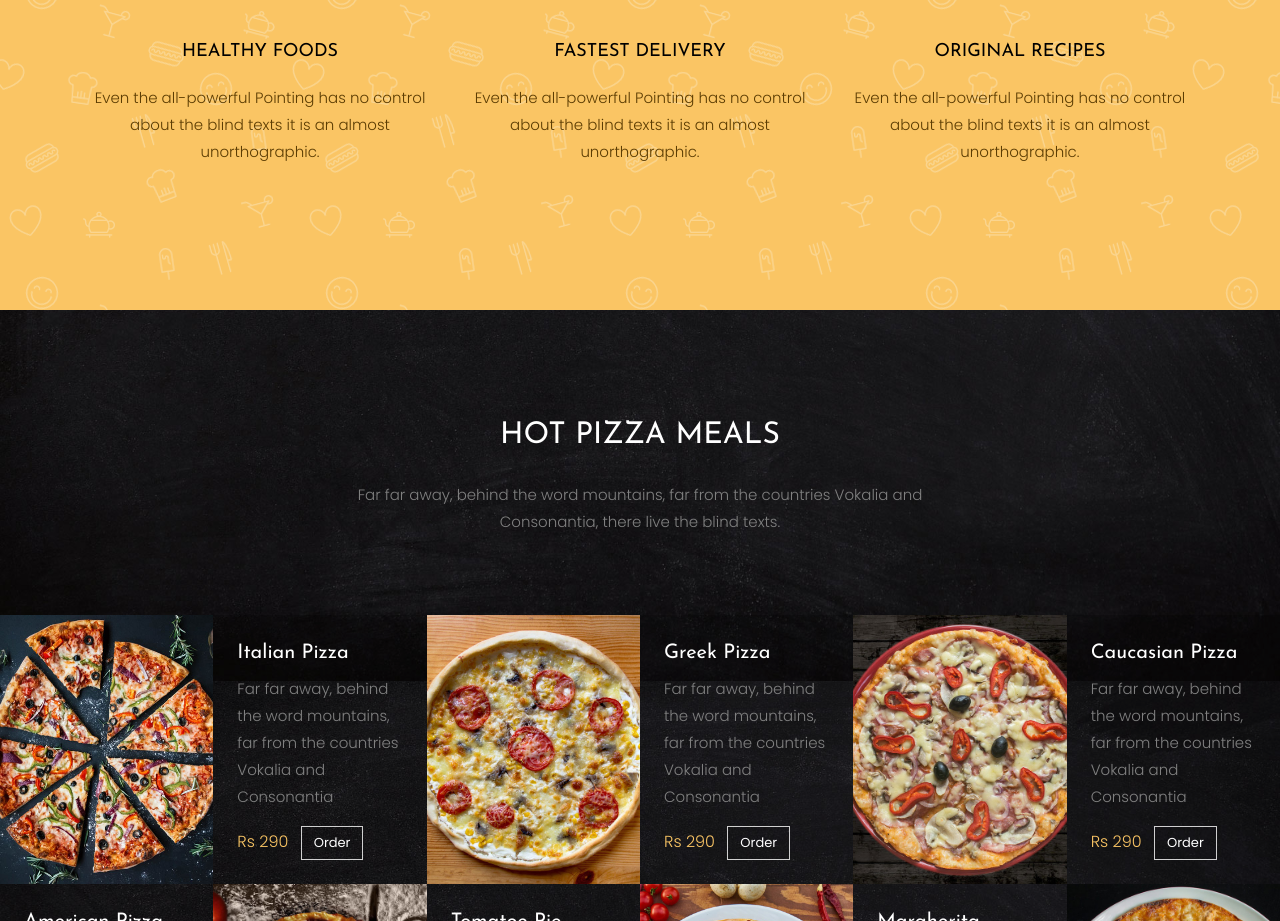
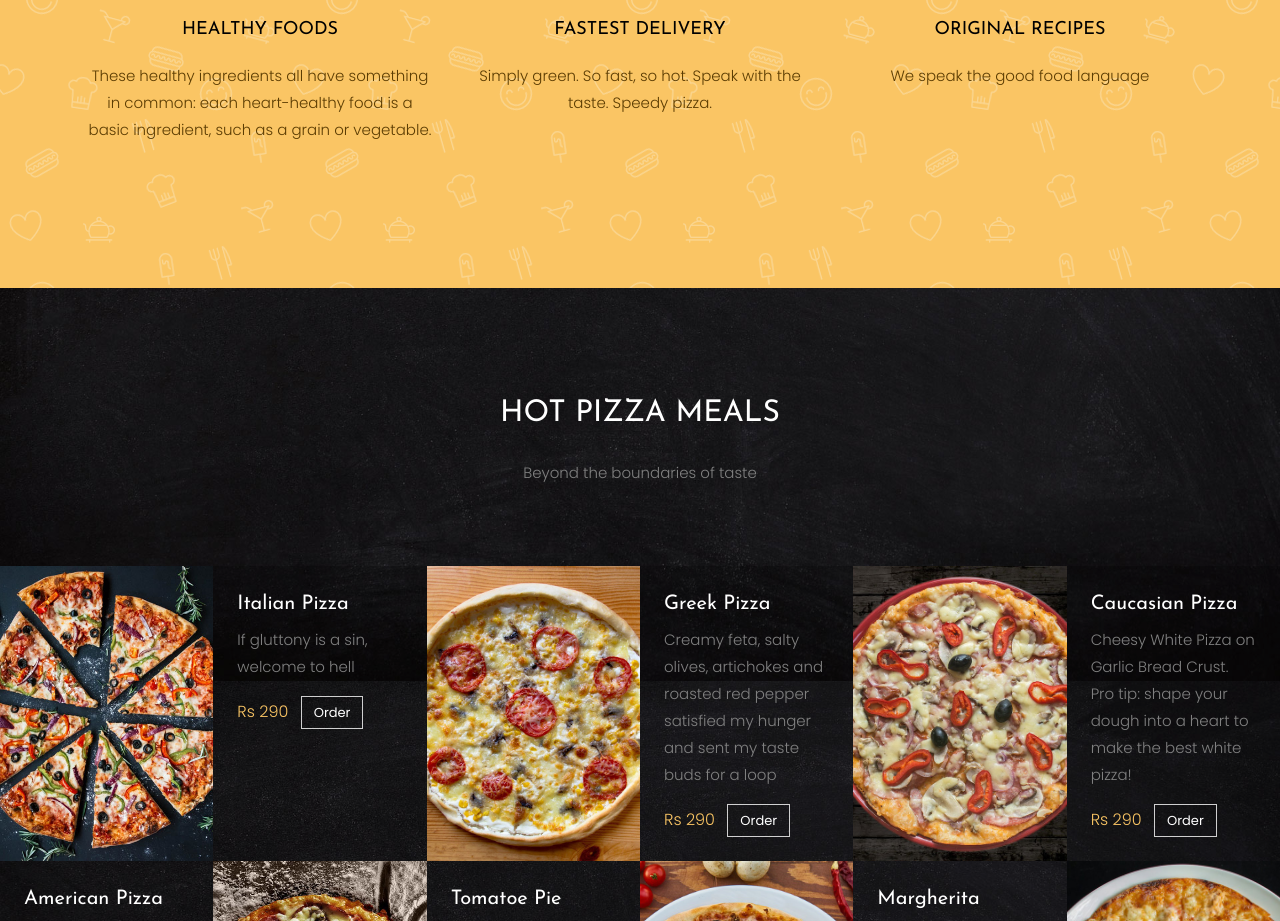
Before and after one commit to Narendran36/PizzaMace, a plain HTML site: page index.html in a window 1280 px wide. Shown: the part 1879-2800 px from the top of the page. Drawn offline with Linux system fonts and the light colour scheme; some packages are replaced by stand-ins of ours; no server answers; files whose address does not match are found by name.

Commit message:
Update index.html

```diff
--- a/index.html
+++ b/index.html
@@ -58,7 +58,7 @@
             <div class="col-md-6 col-sm-12 ftco-animate">
             	<span class="subheading">Delicious</span>
               <h1 class="mb-4">Italian Cuizine</h1>
-              <p class="mb-4 mb-md-5">A small river named Duden flows by their place and supplies it with the necessary regelialia.</p>
+              <p class="mb-4 mb-md-5">Italian cuisine is food typical of Italy. It has developed through centuries of social and economic changes, with roots stretching to antiquity</p>
               <p><a href="#" class="btn btn-primary p-3 px-xl-4 py-xl-3">Order Now</a> <a href="#" class="btn btn-white btn-outline-white p-3 px-xl-4 py-xl-3">View Menu</a></p>
             </div>
             <div class="col-md-6 ftco-animate">
@@ -77,7 +77,7 @@
             <div class="col-md-6 col-sm-12 order-md-last ftco-animate">
             	<span class="subheading">Crunchy</span>
               <h1 class="mb-4">Italian Pizza</h1>
-              <p class="mb-4 mb-md-5">A small river named Nila flows by their place and supplies it with the necessary regelialia.</p>
+              <p class="mb-4 mb-md-5">Discover what it is that sets authentic Italian pizza apart from the rest and makes it the very best original dish in the world.</p>
               <p><a href="#" class="btn btn-primary p-3 px-xl-4 py-xl-3">Order Now</a> <a href="#" class="btn btn-white btn-outline-white p-3 px-xl-4 py-xl-3">View Menu</a></p>
             </div>
             <div class="col-md-6 ftco-animate">
@@ -96,7 +96,7 @@
             <div class="col-md-7 col-sm-12 text-center ftco-animate">
             	<span class="subheading">Welcome</span>
               <h1 class="mb-4">We cooked your desired Pizza Recipe</h1>
-              <p class="mb-4 mb-md-5">A small river named Nila flows by their place and supplies it with the necessary regelialia.</p>
+              <p class="mb-4 mb-md-5">when the going gets tough, the tough order pizza</p>
               <p><a href="#" class="btn btn-primary p-3 px-xl-4 py-xl-3">Order Now</a> <a href="#" class="btn btn-white btn-outline-white p-3 px-xl-4 py-xl-3">View Menu</a></p>
             </div>
 
@@ -114,7 +114,7 @@
 	    					<div class="icon"><span class="icon-phone"></span></div>
 	    					<div class="text">
 	    						<h3>+91 8330842691</h3>
-	    						<p>A small river named Nila flows</p>
+	    						<p>We are here to make your job as worry-free as possible.</p>
 	    					</div>
 	    				</div>
 	    				<div class="col-md-4 d-flex ftco-animate">
@@ -148,10 +148,10 @@
     	<div class="one-half img" style="background-image: url(images/about.jpg);"></div>
     	<div class="one-half ftco-animate">
         <div class="heading-section ftco-animate ">
-          <h2 class="mb-4">Welcome to <span class="flaticon-pizza">Pizza</span> A Restaurant</h2>
+          <h2 class="mb-4">Welcome to <span class="flaticon-pizza">Pizza Mace</span> A Restaurant</h2>
         </div>
         <div>
-  				<p>On her way she met a copy. The copy warned the Little Blind Text, that where it came from it would have been rewritten a thousand times and everything that was left from its origin would be the word "and" and the Little Blind Text should turn around and return to its own, safe country. But nothing the copy said could convince her and so it didn’t take long until a few insidious Copy Writers ambushed her, made her drunk with Longe and Parole and dragged her into their agency, where they abused her for their.</p>
+  				<p>Pizza is probably the most perfect food there is But to make it perfect is where the art lies. At Pizza Mace, we believe that the best slice is the one that captures all your senses and takes you through a gastronomical journey like no other.Pizza Mace is committed to creating the best pizza possible by using the freshest of all ingredients without any compromise, everyday.So just give us a call or stop by at one of our pizzerias to get a taste of the ultimate comfort food.</p>
   			</div>
     	</div>
     </section>
@@ -162,7 +162,7 @@
     		<div class="row justify-content-center mb-5 pb-3">
           <div class="col-md-7 heading-section ftco-animate text-center">
             <h2 class="mb-4">Our Services</h2>
-            <p>Far far away, behind the word mountains, far from the countries Vokalia and Consonantia, there live the blind texts.</p>
+            <p>Fresh baked pizza delivered, just in time, amazing flavours at the best price</p>
           </div>
         </div>
     		<div class="row">
@@ -173,7 +173,7 @@
               </div>
               <div class="media-body">
                 <h3 class="heading">Healthy Foods</h3>
-                <p>Even the all-powerful Pointing has no control about the blind texts it is an almost unorthographic.</p>
+                <p>These healthy ingredients all have something in common: each heart-healthy food is a basic ingredient, such as a grain or vegetable.</p>
               </div>
             </div>
           </div>
@@ -184,7 +184,7 @@
               </div>
               <div class="media-body">
                 <h3 class="heading">Fastest Delivery</h3>
-                <p>Even the all-powerful Pointing has no control about the blind texts it is an almost unorthographic.</p>
+                <p>Simply green. So fast, so hot. Speak with the taste. Speedy pizza.</p>
               </div>
             </div>
           </div>
@@ -193,7 +193,7 @@
               <div class="icon d-flex justify-content-center align-items-center mb-5"><span class="flaticon-pizza-1"></span></div>
               <div class="media-body">
                 <h3 class="heading">Original Recipes</h3>
-                <p>Even the all-powerful Pointing has no control about the blind texts it is an almost unorthographic.</p>
+                <p>We speak the good food language</p>
               </div>
             </div>
           </div>
@@ -206,7 +206,7 @@
     		<div class="row justify-content-center mb-5 pb-3">
           <div class="col-md-7 heading-section ftco-animate text-center">
             <h2 class="mb-4">Hot Pizza Meals</h2>
-            <p>Far far away, behind the word mountains, far from the countries Vokalia and Consonantia, there live the blind texts.</p>
+            <p>Beyond the boundaries of taste</p>
           </div>
         </div>
     	</div>
@@ -217,7 +217,7 @@
     					<a href="#" class="img" style="background-image: url(images/pizza-1.jpg);"></a>
     					<div class="text p-4">
     						<h3>Italian Pizza</h3>
-    						<p>Far far away, behind the word mountains, far from the countries Vokalia and Consonantia </p>
+    						<p>If gluttony is a sin, welcome to hell</p>
     						<p class="price"><span>Rs 290</span> <a href="#" class="ml-2 btn btn-white btn-outline-white">Order</a></p>
     					</div>
     				</div>
@@ -227,7 +227,7 @@
     					<a href="#" class="img" style="background-image: url(images/pizza-2.jpg);"></a>
     					<div class="text p-4">
     						<h3>Greek Pizza</h3>
-    						<p>Far far away, behind the word mountains, far from the countries Vokalia and Consonantia</p>
+    						<p>Creamy feta, salty olives, artichokes and roasted red pepper satisfied my hunger and sent my taste buds for a loop</p>
     						<p class="price"><span>Rs 290</span> <a href="#" class="ml-2 btn btn-white btn-outline-white">Order</a></p>
     					</div>
     				</div>
@@ -237,7 +237,7 @@
     					<a href="#" class="img" style="background-image: url(images/pizza-3.jpg);"></a>
     					<div class="text p-4">
     						<h3>Caucasian Pizza</h3>
-    						<p>Far far away, behind the word mountains, far from the countries Vokalia and Consonantia</p>
+    						<p>Cheesy White Pizza on Garlic Bread Crust. Pro tip: shape your dough into a heart to make the best white pizza!</p>
     						<p class="price"><span>Rs 290</span> <a href="#" class="ml-2 btn btn-white btn-outline-white">Order</a></p>
     					</div>
     				</div>
@@ -248,7 +248,7 @@
     					<a href="#" class="img order-lg-last" style="background-image: url(images/pizza-4.jpg);"></a>
     					<div class="text p-4">
     						<h3>American Pizza</h3>
-    						<p>Far far away, behind the word mountains, far from the countries Vokalia and Consonantia </p>
+    						<p>The Ever-So-Delicious American Pizza tossed with American spices and soaked in cheese is ready to be served straight out of the pan! Margherita Pizza.</p>
     						<p class="price"><span>Rs 290</span> <a href="#" class="ml-2 btn btn-white btn-outline-white">Order</a></p>
     					</div>
     				</div>
@@ -258,7 +258,7 @@
     					<a href="#" class="img order-lg-last" style="background-image: url(images/pizza-5.jpg);"></a>
     					<div class="text p-4">
     						<h3>Tomatoe Pie</h3>
-    						<p>Far far away, behind the word mountains, far from the countries Vokalia and Consonantia</p>
+    						<p>Fresh chopped tomatoes, basil and onions, topped with mixture of shredded cheese and mayonnaise, baked in a pie shell.</p>
     						<p class="price"><span>Rs 290</span> <a href="#" class="ml-2 btn btn-white btn-outline-white">Order</a></p>
     					</div>
     				</div>
@@ -268,7 +268,7 @@
     					<a href="#" class="img order-lg-last" style="background-image: url(images/pizza-6.jpg);"></a>
     					<div class="text p-4">
     						<h3>Margherita</h3>
-    						<p>Far far away, behind the word mountains, far from the countries Vokalia and Consonantia</p>
+    						<p>Neapolitan pizza, made with San Marzano tomatoes, mozzarella cheese, fresh basil, salt and extra-virgin olive oil.</p>
     						<p class="price"><span>Rs 290</span> <a href="#" class="ml-2 btn btn-white btn-outline-white">Order</a></p>
     					</div>
     				</div>
@@ -281,7 +281,7 @@
           <div class="col-md-7 heading-section text-center ftco-animate">
             <h2 class="mb-4">Our Menu Pricing</h2>
             <p class="flip"><span class="deg1"></span><span class="deg2"></span><span class="deg3"></span></p>
-            <p class="mt-5">Far far away, behind the word mountains, far from the countries Vokalia and Consonantia, there live the blind texts.</p>
+            <p class="mt-5">FBe a yardstick of quality. Some people aren't used to an environment where Excellence is expected.</p>
           </div>
         </div>
         <div class="row">
@@ -294,7 +294,7 @@
 	        				<span class="price">Rs 200</span>
 	        			</div>
 	        			<div class="d-block">
-	        				<p>A small river named Duden flows by their place and supplies</p>
+	        				<p>AThe result is a soft, elastic heart with a tall, fluffy crust called the cornicione in Italian.</p>
 	        			</div>
         			</div>
         		</div>
@@ -306,7 +306,7 @@
 	        				<span class="price">Rs 200</span>
 	        			</div>
 	        			<div class="d-block">
-	        				<p>A small river named Duden flows by their place and supplies</p>
+	        				<p>Classic Hawaiian Pizza combines pizza sauce, cheese, cooked ham, and pineapple</p>
 	        			</div>
 	        		</div>
         		</div>
@@ -318,7 +318,7 @@
 	        				<span class="price">Rs 200</span>
 	        			</div>
 	        			<div class="d-block">
-	        				<p>A small river named Duden flows by their place and supplies</p>
+	        				<p>Brush pizza dough evenly with olive oil mixture. Sprinkle evenly with oregano, basil, thyme (leaving rim uncovered with herbs) and season lightly with salt and pepper. Top evenly with mozzarella and feta cheese</p>
 	        			</div>
 	        		</div>
         		</div>
@@ -330,7 +330,7 @@
 	        				<span class="price">Rs 200</span>
 	        			</div>
 	        			<div class="d-block">
-	        				<p>A small river named Duden flows by their place and supplies</p>
+	        				<p>A whether you're snacking alone or sharing with others. These light chips are baked, not fried, and have 50% less fat than the leading fried potato chips.</p>
 	        			</div>
 	        		</div>
         		</div>
@@ -345,7 +345,7 @@
 	        				<span class="price">Rs 490</span>
 	        			</div>
 	        			<div class="d-block">
-	        				<p>A small river named Duden flows by their place and supplies</p>
+	        				<p>May Day is Lei Day in Hawaii Nei.</p>
 	        			</div>
 	        		</div>
         		</div>
@@ -357,7 +357,7 @@
 	        				<span class="price">Rs 200</span>
 	        			</div>
 	        			<div class="d-block">
-	        				<p>A small river named Nila flows by their place and supplies</p>
+	        				<p>A bunch of top class food cluster, that can lead your stomach to heaven</p>
 	        			</div>
 	        		</div>
         		</div>
@@ -369,7 +369,7 @@
 	        				<span class="price">Rs 200</span>
 	        			</div>
 	        			<div class="d-block">
-	        				<p>A small river named Nila flows by their place and supplies</p>
+	        				<p>Ever dreamed about having a Bacon on your pizza</p>
 	        			</div>
 	        		</div>
         		</div>
@@ -381,7 +381,7 @@
 	        				<span class="price">Rs 200</span>
 	        			</div>
 	        			<div class="d-block">
-	        				<p>A small river named Nila flows by their place and supplies</p>
+	        				<p>The freshest pineapple juice you would have had</p>
 	        			</div>
 	        		</div>
         		</div>
@@ -503,7 +503,7 @@
 		              				<a href="#" class="menu-img img mb-4" style="background-image: url(images/pizza-1.jpg);"></a>
 		              				<div class="text">
 		              					<h3><a href="#">Itallian Pizza</a></h3>
-		              					<p>Far far away, behind the word mountains, far from the countries Vokalia and Consonantia.</p>
+		              					<p>Chicago-style makes you smile.</p>
 		              					<p class="price"><span>Rs 290</span></p>
 		              					<p><a href="#" class="btn btn-white btn-outline-white">Add to cart</a></p>
 		              				</div>
@@ -514,7 +514,7 @@
 		              				<a href="#" class="menu-img img mb-4" style="background-image: url(images/pizza-2.jpg);"></a>
 		              				<div class="text">
 		              					<h3><a href="#">Itallian Pizza</a></h3>
-		              					<p>Far far away, behind the word mountains, far from the countries Vokalia and Consonantia.</p>
+		              					<p>the best thing to come out of Detroit since Motown.</p>
 		              					<p class="price"><span>Rs 290</span></p>
 		              					<p><a href="#" class="btn btn-white btn-outline-white">Add to cart</a></p>
 		              				</div>
@@ -525,7 +525,7 @@
 		              				<a href="#" class="menu-img img mb-4" style="background-image: url(images/pizza-3.jpg);"></a>
 		              				<div class="text">
 		              					<h3><a href="#">Itallian Pizza</a></h3>
-		              					<p>Far far away, behind the word mountains, far from the countries Vokalia and Consonantia.</p>
+		              					<p>stuffed crust is a must.</p>
 		              					<p class="price"><span>Rs 290</span></p>
 		              					<p><a href="#" class="btn btn-white btn-outline-white">Add to cart</a></p>
 		              				</div>
@@ -541,7 +541,7 @@
 		              				<a href="#" class="menu-img img mb-4" style="background-image: url(images/drink-1.jpg);"></a>
 		              				<div class="text">
 		              					<h3><a href="#">Lemonade Juice</a></h3>
-		              					<p>Far far away, behind the word mountains, far from the countries Vokalia and Consonantia.</p>
+		              					<p>Chicago-style makes you smile.</p>
 		              					<p class="price"><span>Rs 290</span></p>
 		              					<p><a href="#" class="btn btn-white btn-outline-white">Add to cart</a></p>
 		              				</div>
@@ -552,7 +552,7 @@
 		              				<a href="#" class="menu-img img mb-4" style="background-image: url(images/drink-2.jpg);"></a>
 		              				<div class="text">
 		              					<h3><a href="#">Pineapple Juice</a></h3>
-		              					<p>Far far away, behind the word mountains, far from the countries Vokalia and Consonantia.</p>
+		              					<p> A juice a day keeps the body in play. A well-lived day. Adding Smoothies to your Dreams. All Delicious. All The Time. All Smoothies, All Fun.</p>
 		              					<p class="price"><span>Rs 290</span></p>
 		              					<p><a href="#" class="btn btn-white btn-outline-white">Add to cart</a></p>
 		              				</div>
@@ -563,7 +563,7 @@
 		              				<a href="#" class="menu-img img mb-4" style="background-image: url(images/drink-3.jpg);"></a>
 		              				<div class="text">
 		              					<h3><a href="#">Soda Drinks</a></h3>
-		              					<p>Far far away, behind the word mountains, far from the countries Vokalia and Consonantia.</p>
+		              					<p>Run With The Little Guy. Open Happiness. It Goes Down Good.</p>
 		              					<p class="price"><span>Rs 290</span></p>
 		              					<p><a href="#" class="btn btn-white btn-outline-white">Add to cart</a></p>
 		              				</div>
@@ -579,7 +579,7 @@
 		              				<a href="#" class="menu-img img mb-4" style="background-image: url(images/burger-1.jpg);"></a>
 		              				<div class="text">
 		              					<h3><a href="#">Itallian Pizza</a></h3>
-		              					<p>Far far away, behind the word mountains, far from the countries Vokalia and Consonantia.</p>
+		              					<p>Chicago-style makes you smile.</p>
 		              					<p class="price"><span>Rs 290</span></p>
 		              					<p><a href="#" class="btn btn-white btn-outline-white">Add to cart</a></p>
 		              				</div>
@@ -590,7 +590,7 @@
 		              				<a href="#" class="menu-img img mb-4" style="background-image: url(images/burger-2.jpg);"></a>
 		              				<div class="text">
 		              					<h3><a href="#">Itallian Pizza</a></h3>
-		              					<p>Far far away, behind the word mountains, far from the countries Vokalia and Consonantia.</p>
+		              					<p>Chicago-style makes you smile.</p>
 		              					<p class="price"><span>Rs 290</span></p>
 		              					<p><a href="#" class="btn btn-white btn-outline-white">Add to cart</a></p>
 		              				</div>
@@ -601,7 +601,7 @@
 		              				<a href="#" class="menu-img img mb-4" style="background-image: url(images/burger-3.jpg);"></a>
 		              				<div class="text">
 		              					<h3><a href="#">Itallian Pizza</a></h3>
-		              					<p>Far far away, behind the word mountains, far from the countries Vokalia and Consonantia.</p>
+		              					<p>Chicago-style makes you smile.</p>
 		              					<p class="price"><span>Rs 290</span></p>
 		              					<p><a href="#" class="btn btn-white btn-outline-white">Add to cart</a></p>
 		              				</div>
@@ -617,7 +617,7 @@
 		              				<a href="#" class="menu-img img mb-4" style="background-image: url(images/pasta-1.jpg);"></a>
 		              				<div class="text">
 		              					<h3><a href="#">Itallian Pizza</a></h3>
-		              					<p>Far far away, behind the word mountains, far from the countries Vokalia and Consonantia.</p>
+		              					<p>Chicago-style makes you smile..</p>
 		              					<p class="price"><span>Rs 290</span></p>
 		              					<p><a href="#" class="btn btn-white btn-outline-white">Add to cart</a></p>
 		              				</div>
@@ -628,7 +628,7 @@
 		              				<a href="#" class="menu-img img mb-4" style="background-image: url(images/pasta-2.jpg);"></a>
 		              				<div class="text">
 		              					<h3><a href="#">Itallian Pizza</a></h3>
-		              					<p>Far far away, behind the word mountains, far from the countries Vokalia and Consonantia.</p>
+		              					<p>Chicago-style makes you smile.</p>
 		              					<p class="price"><span>Rs 290</span></p>
 		              					<p><a href="#" class="btn btn-white btn-outline-white">Add to cart</a></p>
 		              				</div>
@@ -639,7 +639,7 @@
 		              				<a href="#" class="menu-img img mb-4" style="background-image: url(images/pasta-3.jpg);"></a>
 		              				<div class="text">
 		              					<h3><a href="#">Itallian Pizza</a></h3>
-		              					<p>Far far away, behind the word mountains, far from the countries Vokalia and Consonantia.</p>
+		              					<p>Chicago-style makes you smile.</p>
 		              					<p class="price"><span>Rs 290</span></p>
 		              					<p><a href="#" class="btn btn-white btn-outline-white">Add to cart</a></p>
 		              				</div>
```
